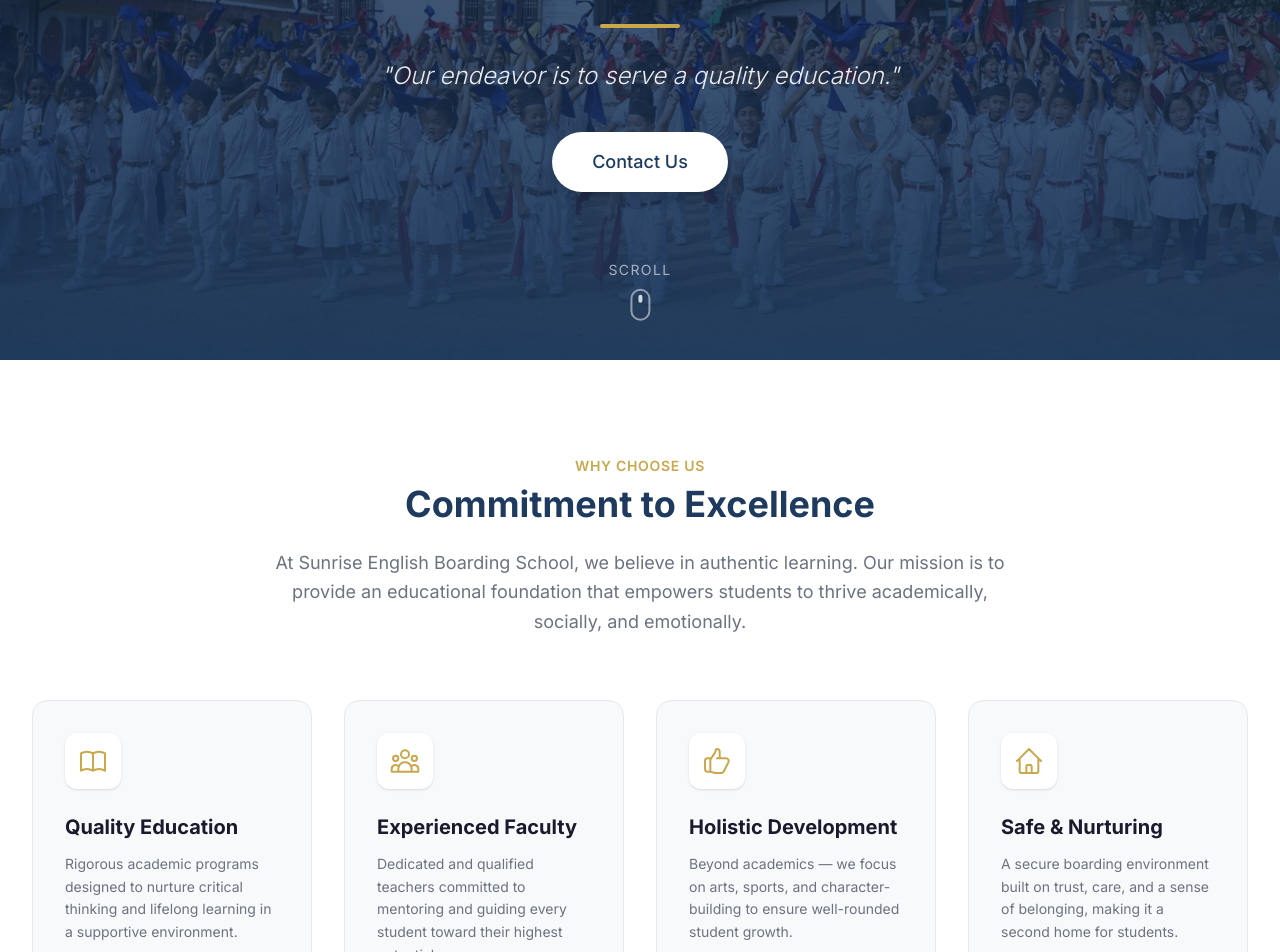
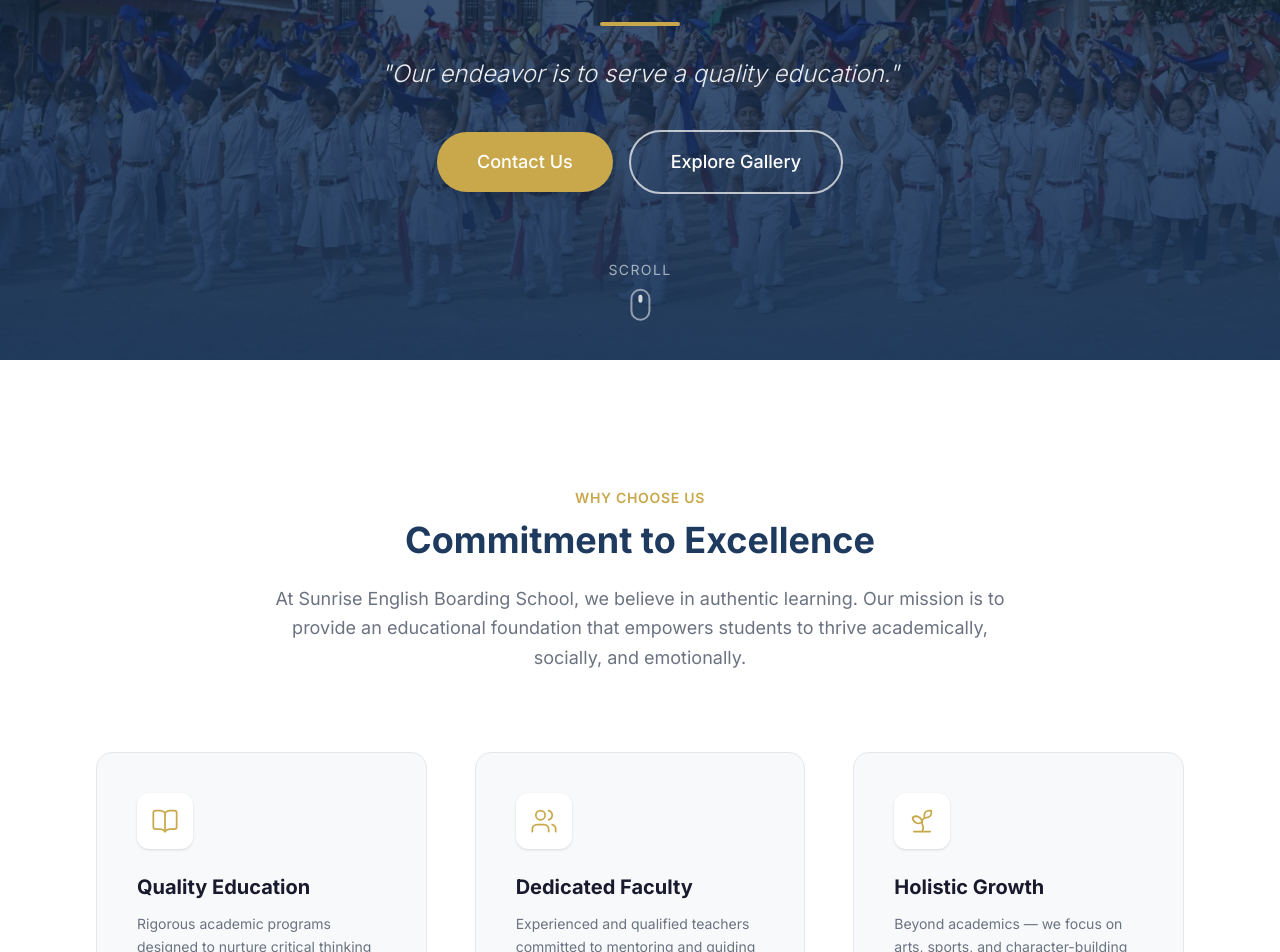
Before and after one commit to nispal155/sunrise-school, a Next.js app: page / in a window 1280 px wide. Shown: the part 440-1392 px from the top of the page. Built offline with nearby package versions, Linux system fonts and the light colour scheme.

Commit message:
Redesign home page: dual CTA hero buttons, 3-column features with lucide-react icons

```diff
--- a/package.json
+++ b/package.json
@@ -9,6 +9,7 @@
     "lint": "eslint"
   },
   "dependencies": {
+    "lucide-react": "^1.34.0",
     "motion": "^13.1.1",
     "next": "16.3.2",
     "react": "19.2.8",
--- a/src/components/AboutSection.tsx
+++ b/src/components/AboutSection.tsx
@@ -2,47 +2,26 @@
 
 import ScrollReveal from "./ScrollReveal";
 import { motion } from "motion/react";
+import { BookOpen, Users, Sprout } from "lucide-react";
 
 const features = [
   {
-    icon: (
-      <svg className="w-8 h-8 text-accent" fill="none" viewBox="0 0 24 24" stroke="currentColor">
-        <path strokeLinecap="round" strokeLinejoin="round" strokeWidth={1.5} d="M12 6.253v13m0-13C10.832 5.477 9.246 5 7.5 5S4.168 5.477 3 6.253v13C4.168 18.477 5.754 18 7.5 18s3.332.477 4.5 1.253m0-13C13.168 5.477 14.754 5 16.5 5c1.747 0 3.332.477 4.5 1.253v13C19.832 18.477 18.247 18 16.5 18c-1.746 0-3.332.477-4.5 1.253" />
-      </svg>
-    ),
+    icon: BookOpen,
     title: "Quality Education",
     description:
       "Rigorous academic programs designed to nurture critical thinking and lifelong learning in a supportive environment.",
   },
   {
-    icon: (
-      <svg className="w-8 h-8 text-accent" fill="none" viewBox="0 0 24 24" stroke="currentColor">
-        <path strokeLinecap="round" strokeLinejoin="round" strokeWidth={1.5} d="M17 20h5v-2a3 3 0 00-5.356-1.857M17 20H7m10 0v-2c0-.656-.126-1.283-.356-1.857M7 20H2v-2a3 3 0 015.356-1.857M7 20v-2c0-.656.126-1.283.356-1.857m0 0a5.002 5.002 0 019.288 0M15 7a3 3 0 11-6 0 3 3 0 016 0zm6 3a2 2 0 11-4 0 2 2 0 014 0zM7 10a2 2 0 11-4 0 2 2 0 014 0z" />
-      </svg>
-    ),
-    title: "Experienced Faculty",
+    icon: Users,
+    title: "Dedicated Faculty",
     description:
-      "Dedicated and qualified teachers committed to mentoring and guiding every student toward their highest potential.",
+      "Experienced and qualified teachers committed to mentoring and guiding every student toward their highest potential.",
   },
   {
-    icon: (
-      <svg className="w-8 h-8 text-accent" fill="none" viewBox="0 0 24 24" stroke="currentColor">
-        <path strokeLinecap="round" strokeLinejoin="round" strokeWidth={1.5} d="M14 10h4.764a2 2 0 011.789 2.894l-3.5 7A2 2 0 0115.263 21h-4.017c-.163 0-.326-.02-.485-.06L7 20m7-10V5a2 2 0 00-2-2h-.095c-.5 0-.905.405-.905.905 0 .714-.211 1.412-.608 2.006L7 11v9m7-10h-2M7 20H5a2 2 0 01-2-2v-6a2 2 0 012-2h2.5" />
-      </svg>
-    ),
-    title: "Holistic Development",
+    icon: Sprout,
+    title: "Holistic Growth",
     description:
-      "Beyond academics — we focus on arts, sports, and character-building to ensure well-rounded student growth.",
-  },
-  {
-    icon: (
-      <svg className="w-8 h-8 text-accent" fill="none" viewBox="0 0 24 24" stroke="currentColor">
-        <path strokeLinecap="round" strokeLinejoin="round" strokeWidth={1.5} d="M3 12l2-2m0 0l7-7 7 7M5 10v10a1 1 0 001 1h3m10-11l2 2m-2-2v10a1 1 0 01-1 1h-3m-6 0a1 1 0 001-1v-4a1 1 0 011-1h2a1 1 0 011 1v4a1 1 0 001 1m-6 0h6" />
-      </svg>
-    ),
-    title: "Safe & Nurturing",
-    description:
-      "A secure boarding environment built on trust, care, and a sense of belonging, making it a second home for students.",
+      "Beyond academics — we focus on arts, sports, and character-building to ensure well-rounded student development.",
   },
 ];
 
@@ -51,7 +30,7 @@ const containerVariants = {
   visible: {
     opacity: 1,
     transition: {
-      staggerChildren: 0.15,
+      staggerChildren: 0.2,
     },
   },
 };
@@ -70,11 +49,11 @@ const cardVariants = {
 
 export default function AboutSection() {
   return (
-    <section className="py-24 bg-white" id="about">
-      <div className="max-w-7xl mx-auto px-4 sm:px-6 lg:px-8">
-        <div className="text-center max-w-3xl mx-auto mb-16">
+    <section className="py-24 md:py-32 bg-white" id="about">
+      <div className="max-w-6xl mx-auto px-4 sm:px-6 lg:px-8">
+        <div className="text-center max-w-3xl mx-auto mb-20">
           <ScrollReveal delay={0}>
-            <h2 className="text-sm font-semibold text-accent uppercase tracking-wider mb-2">
+            <h2 className="text-sm font-semibold text-accent uppercase tracking-wider mb-3">
               Why Choose Us
             </h2>
           </ScrollReveal>
@@ -97,25 +76,26 @@ export default function AboutSection() {
           initial="hidden"
           whileInView="visible"
           viewport={{ once: true, margin: "-100px" }}
-          className="grid grid-cols-1 md:grid-cols-2 lg:grid-cols-4 gap-8"
+          className="grid grid-cols-1 md:grid-cols-3 gap-8 lg:gap-12"
         >
-          {features.map((feature, index) => (
+          {features.map((feature, index) => {
+            const Icon = feature.icon;
+            return (
               <motion.div
                 key={index}
                 variants={cardVariants}
-              className="bg-bg-alt rounded-2xl p-8 border border-border transition-all duration-300 hover:-translate-y-2 hover:shadow-xl hover:shadow-primary/5 group"
+                className="bg-bg-alt rounded-2xl p-10 border border-border transition-all duration-300 hover:-translate-y-2 hover:shadow-xl hover:shadow-primary/5 group"
               >
                 <div className="w-14 h-14 bg-white rounded-xl shadow-sm flex items-center justify-center mb-6 group-hover:bg-primary transition-colors duration-300">
-                <div className="group-hover:text-white transition-colors duration-300">
-                  {feature.icon}
-                </div>
+                  <Icon className="w-7 h-7 text-accent group-hover:text-white transition-colors duration-300" strokeWidth={1.5} />
                 </div>
                 <h4 className="text-xl font-bold text-text mb-3">{feature.title}</h4>
                 <p className="text-text-muted leading-relaxed text-sm">
                   {feature.description}
                 </p>
               </motion.div>
-          ))}
+            );
+          })}
         </motion.div>
       </div>
     </section>
--- a/src/components/HeroSection.tsx
+++ b/src/components/HeroSection.tsx
@@ -57,18 +57,38 @@ export default function HeroSection() {
           &quot;Our endeavor is to serve a quality education.&quot;
         </motion.p>
 
-        {/* CTA Button */}
+        {/* CTA Buttons */}
         <motion.div
           initial={{ opacity: 0, y: 20 }}
           animate={{ opacity: 1, y: 0 }}
-          transition={{ duration: 0.8, delay: 1.5, ease: "easeOut" }}
+          transition={{ duration: 0.8, delay: 1.5, ease: "easeOut" as const }}
+          className="flex flex-col sm:flex-row items-center gap-4"
         >
-          <Link
-            href="#"
-            className="inline-flex items-center justify-center px-8 py-3 md:py-4 md:px-10 text-base md:text-lg font-medium text-primary bg-white rounded-full shadow-lg hover:bg-accent-light hover:text-white transition-all duration-300 transform hover:scale-105"
+          <motion.div
+            whileHover={{ scale: 1.05 }}
+            whileTap={{ scale: 0.97 }}
           >
-            Contact Us
-          </Link>
+            <Link
+              href="/contact"
+              className="inline-flex items-center justify-center px-8 py-3 md:py-4 md:px-10 text-base md:text-lg font-medium text-white bg-accent rounded-full shadow-lg hover:bg-accent-light transition-colors duration-300"
+            >
+              Contact Us
+            </Link>
+          </motion.div>
+          <motion.div
+            initial={{ opacity: 0, y: 10 }}
+            animate={{ opacity: 1, y: 0 }}
+            transition={{ duration: 0.6, delay: 1.8, ease: "easeOut" as const }}
+            whileHover={{ scale: 1.05 }}
+            whileTap={{ scale: 0.97 }}
+          >
+            <Link
+              href="/gallery"
+              className="inline-flex items-center justify-center px-8 py-3 md:py-4 md:px-10 text-base md:text-lg font-medium text-white border-2 border-white/70 rounded-full hover:bg-white/10 transition-colors duration-300"
+            >
+              Explore Gallery
+            </Link>
+          </motion.div>
         </motion.div>
       </div>
 
```
Also changed, not shown: 1 other file (tests, documents, lock files or other folders). Lines whose indentation alone changed are shown as unchanged.
